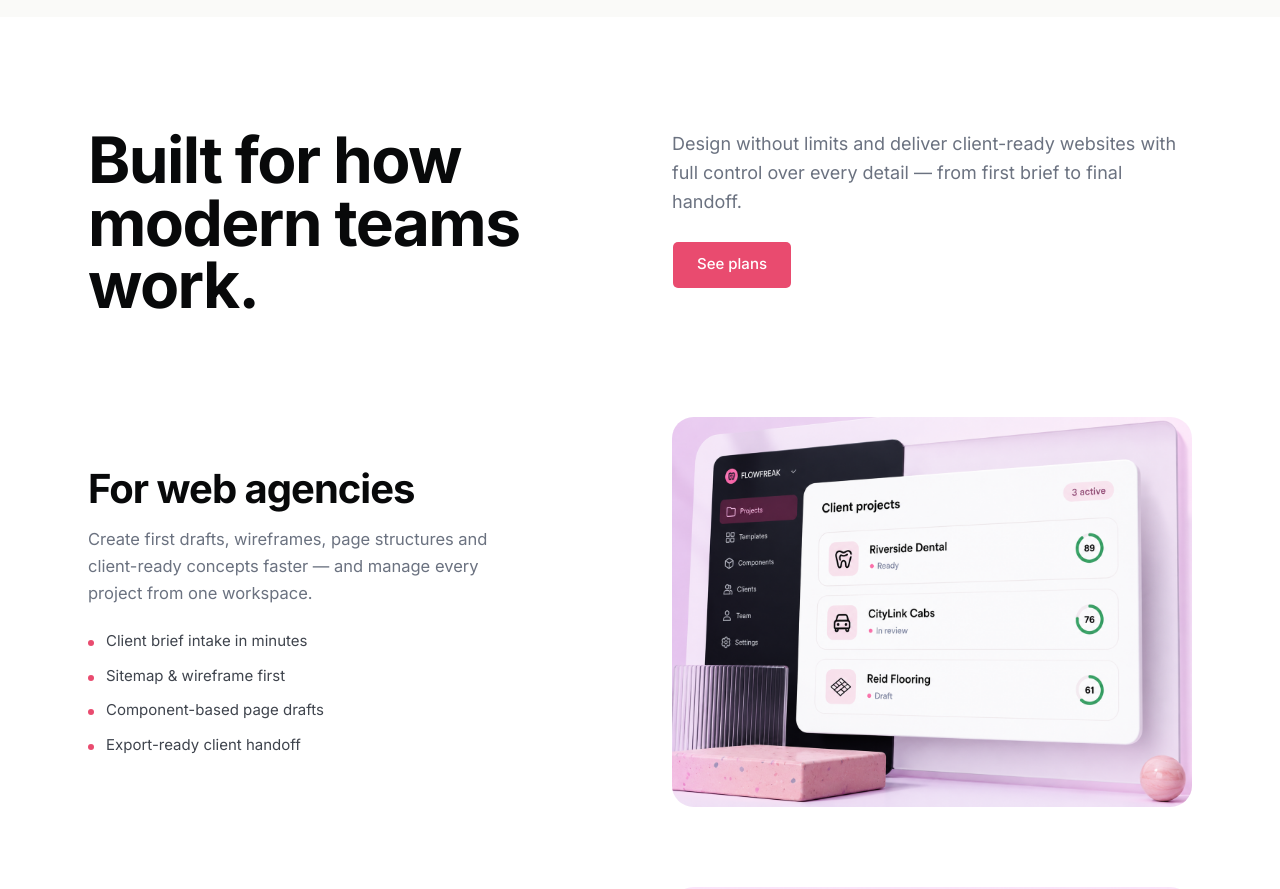
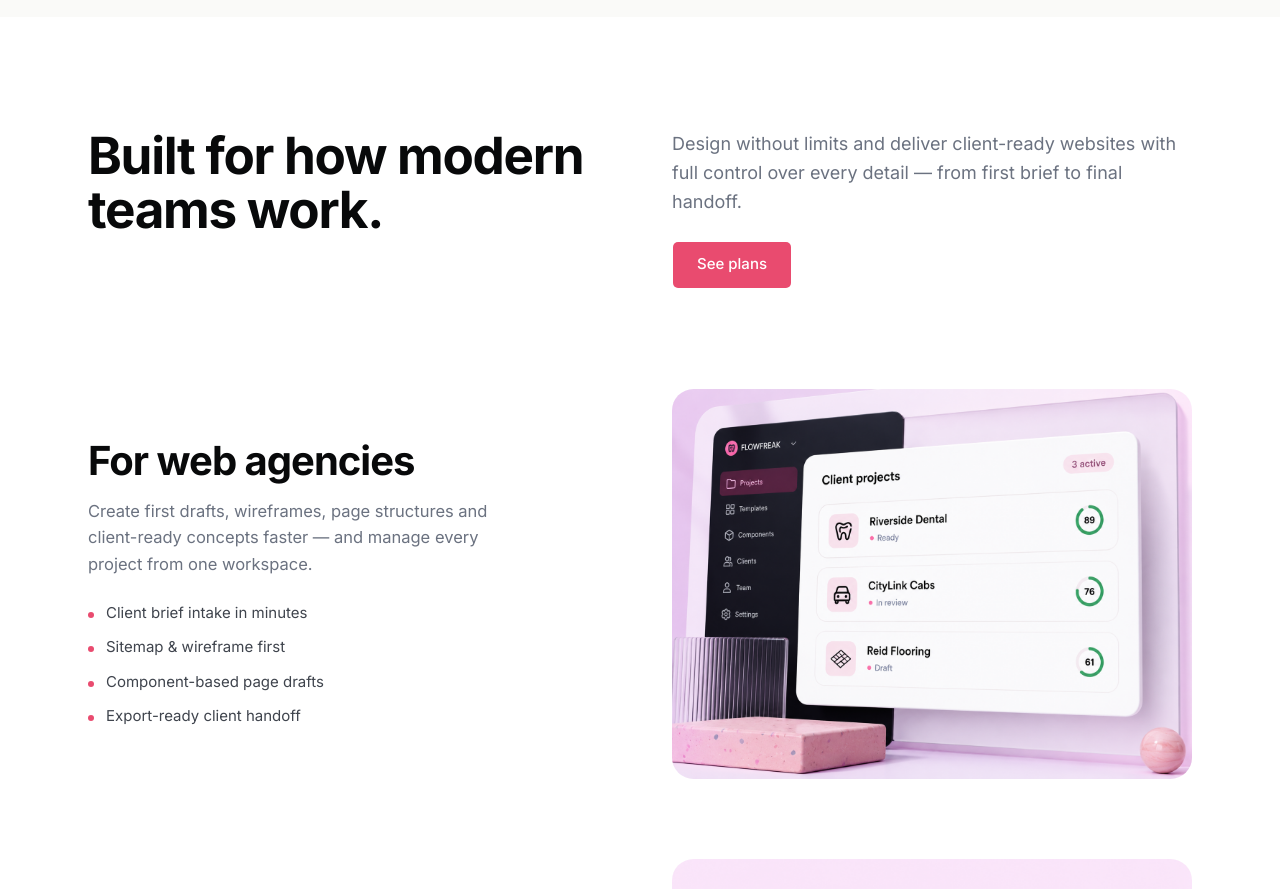
Before and after one commit to Flowfreak001/ai-design-system-generator, a Next.js app: page / in a window 1280 px wide. Shown: the part 5040-5929 px from the top of the page. Built offline with nearby package versions, Linux system fonts and the light colour scheme.

Commit message:
Match 'Built for how modern teams work' heading to standard H2 size
Co-Authored-By: Claude Opus 4.8 <noreply@anthropic.com>

```diff
--- a/src/components/landing/home-sections.tsx
+++ b/src/components/landing/home-sections.tsx
@@ -451,7 +451,7 @@ export function UseCasesScroll() {
     <section id="use-cases" className="bg-white">
       {/* Section header — big heading left, copy + CTA right */}
       <div className="mx-auto grid max-w-[1200px] gap-8 px-5 pb-0 pt-24 sm:px-12 sm:pt-28 lg:grid-cols-2 lg:items-start lg:gap-16">
-        <FadeUp><h2 className="font-bold tracking-tight text-[clamp(2.4rem,5.4vw,4rem)] leading-[0.98]">Built for how modern teams work.</h2></FadeUp>
+        <FadeUp><h2 className="font-bold tracking-tight text-[clamp(2rem,4.4vw,3.2rem)] leading-[1.05]">Built for how modern teams work.</h2></FadeUp>
         <FadeUp delay={0.06}>
           <p className="text-[18px] leading-relaxed text-muted">Design without limits and deliver client-ready websites with full control over every detail — from first brief to final handoff.</p>
           <div className="mt-6"><LinkButton href="/#pricing" size="lg">See plans</LinkButton></div>
```
